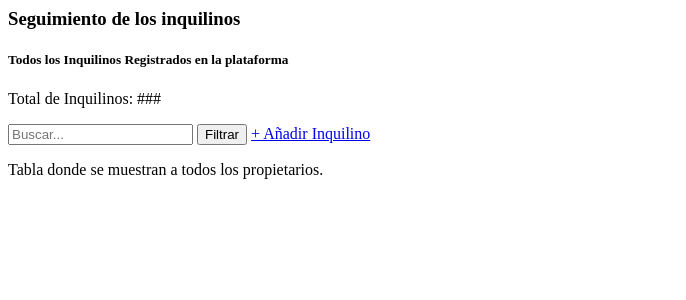
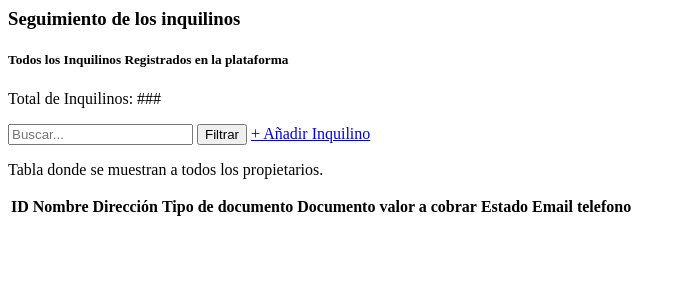
Before and after one commit to juanherrera20/Renta_casa_old, a Django app: page /Personas/Inquilinos/ in a window 1280 px wide. Shown: the part 374-674 px from the top of the page, without its empty margins (0-686 px from the left). Run offline with Django 5.2, Linux system fonts and the light colour scheme; tables that the repository leaves empty hold one stand-in row (values such as "Sample post"); lists and menus that the app fills with data are empty.

Commit message:
Completa tabla de arrendatarios

```diff
--- a/desarrollo/generar/templates/personas/inquilinos/personas_inquilinos.html
+++ b/desarrollo/generar/templates/personas/inquilinos/personas_inquilinos.html
@@ -43,6 +43,35 @@
     <input type="search" id="buscar" name="buscar" placeholder="Buscar..."> <button name="filtro" id="filtro" value="3">Filtrar</button> <a href="{% url 'AddInquilinos' %}"> + Añadir Inquilino</a>
     <br>
     <p>Tabla donde se muestran a todos los propietarios.</p>
-
+    <table>
+      <thead>
+          <tr>
+              <th>ID</th>
+              <th>Nombre</th>
+              <th>Dirección</th>
+              <th>Tipo de documento</th>
+              <th>Documento</th>
+              <th>valor a cobrar</th>
+              <th>Estado</th>
+              <th>Email</th>
+              <th>telefono</th>
+          </tr>
+      </thead>
+      <tbody>
+        {% for usuario, estado, direccion, rango_ids, valorCobro in datosUsuario %}
+        <tr>
+            <td>{{ forloop.counter}}</td>
+            <td>{{ usuario.nombre |add:" "|add:usuario.apellido}}</td>
+            <td>{{ direccion }}</td>
+            <td>{{ usuario.tipo_documento }}</td>
+            <td>{{ usuario.documento }}</td>
+            <td>{{ valorCobro }}</td>
+            <td>{{ estado }}</td>
+            <td>{{ usuario.email }}</td>
+            <td>{{ usuario.telefono }}</td>
+        </tr>
+        {% endfor %}
+    </tbody>
+  </table>
 </body>
 </html>
--- a/desarrollo/generar/views.py
+++ b/desarrollo/generar/views.py
@@ -120,15 +120,27 @@ def inmu(request):
 def personas_propietarios(request):
     #Logica para la tabla de propietarios
     objetoUsuario = usuarios.objects.filter(propie_client=1) #Se filtra para saber si son propietarios o clientes
+    num_usuarios = objetoUsuario.count()
+    rango_ids = range(1, num_usuarios + 1)
     habilitar = usuarios.objects.filter(propie_client=1).values_list('habilitar', flat=True) #Se filtra solo el campo de 'habilitar'
     estados = [diccionarioHabilitar[str(habilitar_value)] for habilitar_value in habilitar] # Se implementa el diciconarioHabilitar
-    usuarios_con_estados = list(zip(objetoUsuario, estados)) # Se implementan las dos listas en 1, así Django las puede iterar sin problemas en el HTML
+    usuarios_con_estados = list(zip(objetoUsuario, estados, rango_ids)) # Se implementan las dos listas en 1, así Django las puede iterar sin problemas en el HTML
     return render(request, 'personas/propietarios/personas_propietarios.html',{'datosUsuario':usuarios_con_estados})
 
 
 def personas_inquilinos(request):
-    return render(request, 'personas/inquilinos/personas_inquilinos.html')
-
+    #Logica para la tabla de propietarios
+    objetoUsuario = usuarios.objects.filter(propie_client=2) # Se filtra para saber si son propietarios o clientes
+    num_usuarios = objetoUsuario.count()
+    rango_ids = list(range(1, num_usuarios + 1)) # Convertir range en lista y pueda ser iterable
+    habilitar = usuarios.objects.filter(propie_client=2).values_list('habilitar', flat=True) # Se filtra solo el campo de 'habilitar'
+    estados = [diccionarioHabilitar[str(habilitar_value)] for habilitar_value in habilitar] # Se implementa el diccionarioHabilitar
+    usuarios_con_estados = []
+    for usuario, estado in zip(objetoUsuario, estados):
+        direccion = usuario.arrendatario_set.first().direccion if usuario.arrendatario_set.exists() else None
+        valorCobro = usuario.arrendatario_set.first().valor_cobro if usuario.arrendatario_set.exists() else None
+        usuarios_con_estados.append((usuario, estado, direccion, rango_ids, valorCobro))
+    return render(request, 'personas/inquilinos/personas_inquilinos.html', {'datosUsuario': usuarios_con_estados})
 
 def analisis_propietarios(request):
     return render(request, 'analisis/propietarios/analisis_propietarios.html')
```
Also changed, not shown: desarrollo/generar/templates/personas/propietarios/personas_propietarios.html (+3 -6 lines).
